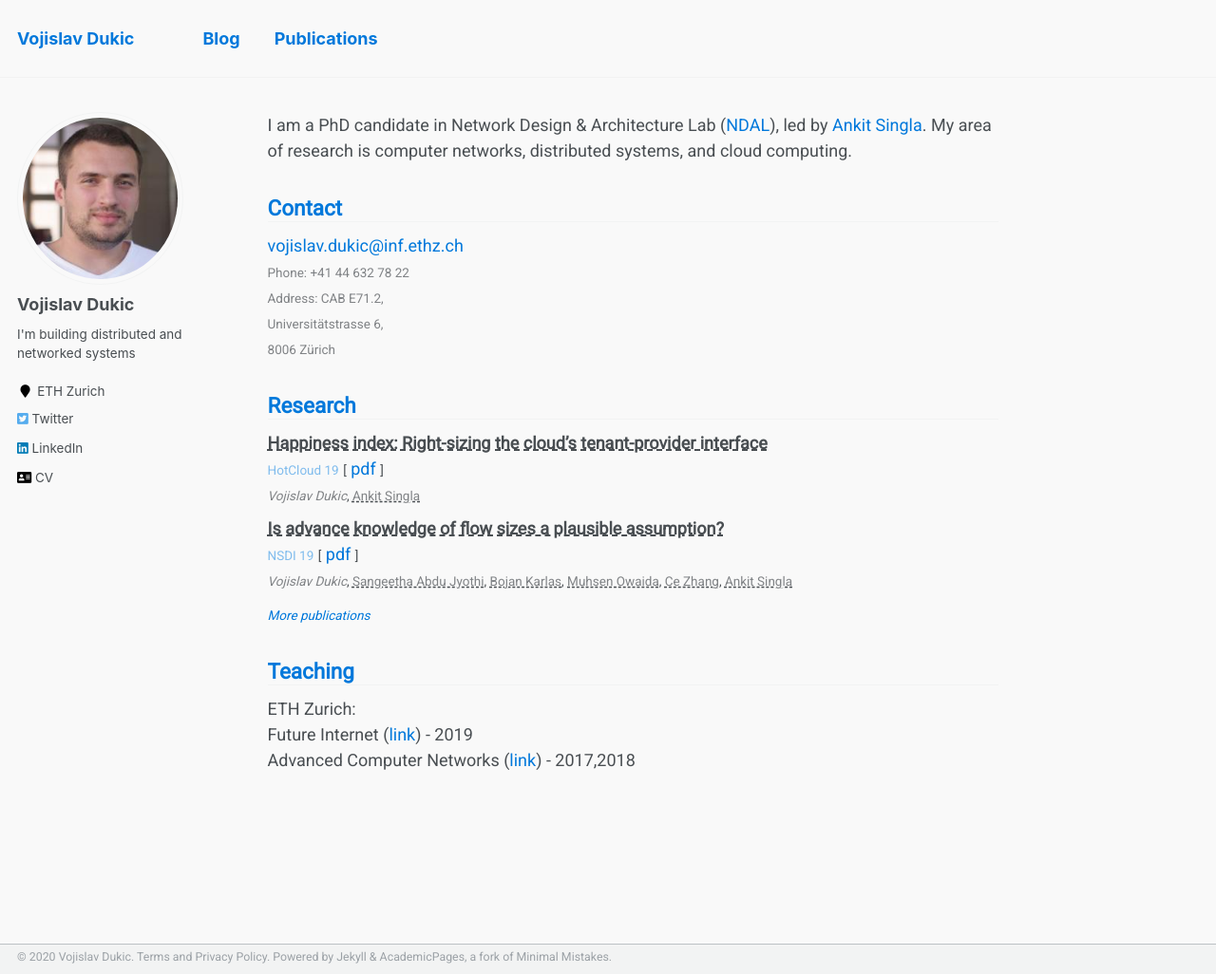
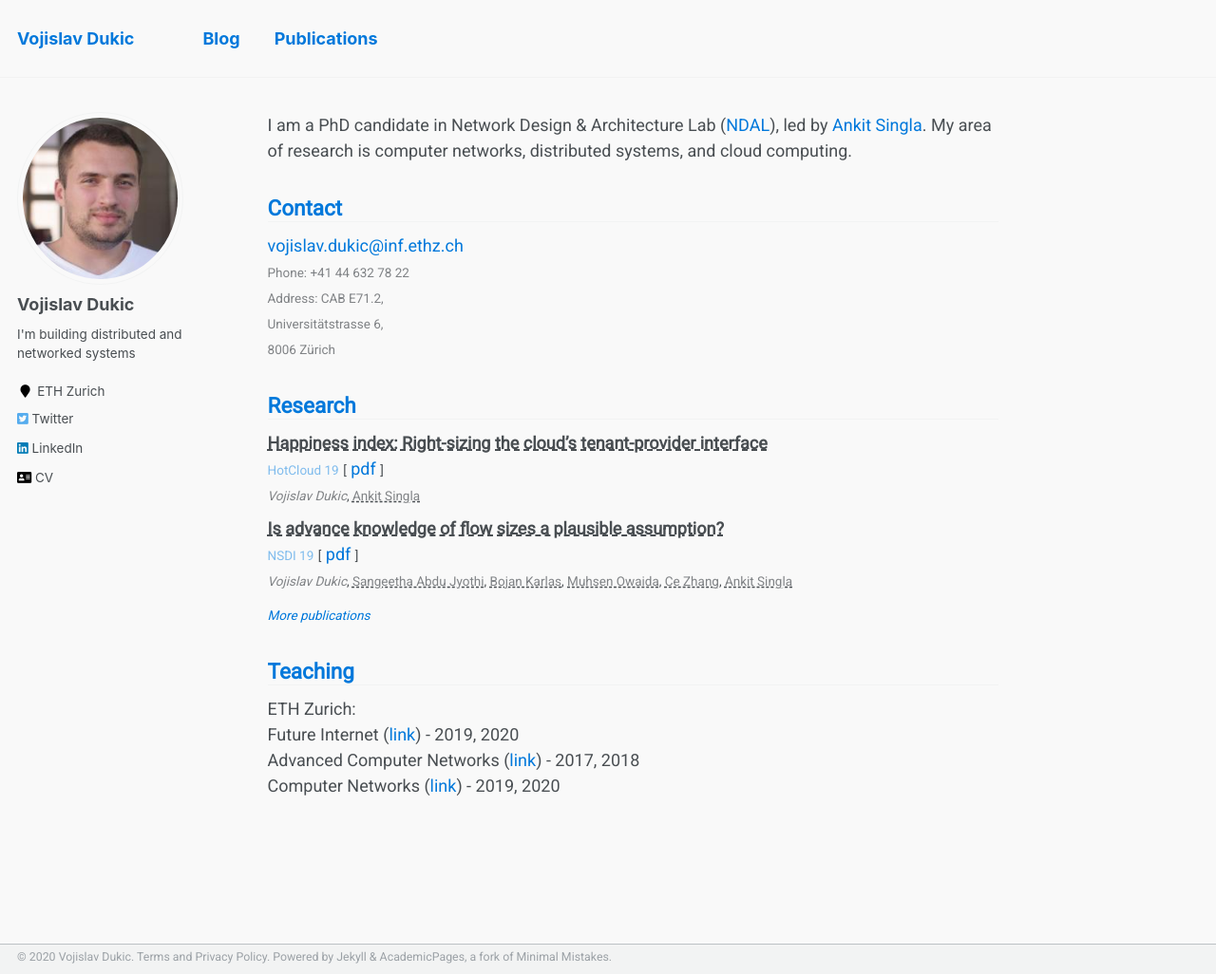
Before and after one commit to vojislavdjukic/personal_website, a Jekyll site: the page built from _pages/about.md, in a window 1280 px wide and 1026 px high. Shown: the whole window at 95% size. Built offline with Jekyll 4.4.1, drawn with Linux system fonts in a browser that asks for light colours.

Commit message:
Teaching update

```diff
--- a/_pages/about.md
+++ b/_pages/about.md
@@ -37,5 +37,6 @@ Research
 Teaching
 ------
 ETH Zurich:<br />
-Future Internet (<a class="flink" href="https://ndal.ethz.ch/courses/fi.html">link</a>) - 2019 <br />
-Advanced Computer Networks (<a class="flink" href="https://ndal.ethz.ch/courses/acn.html">link</a>) - 2017,2018 <br />
+Future Internet (<a class="flink" href="https://ndal.ethz.ch/courses/fi.html">link</a>) - 2019, 2020 <br />
+Advanced Computer Networks (<a class="flink" href="https://ndal.ethz.ch/courses/acn.html">link</a>) - 2017, 2018 <br />
+Computer Networks (<a class="flink" href="https://ndal.ethz.ch/courses/networks.html">link</a>) - 2019, 2020 <br />
```
